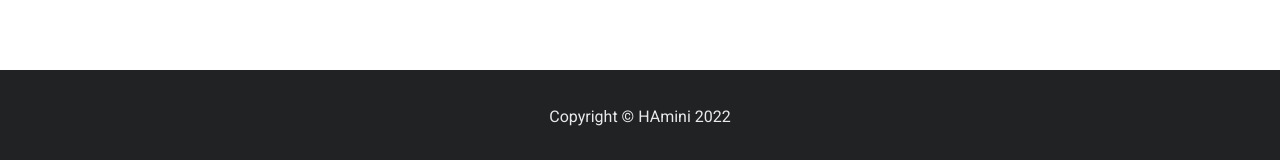
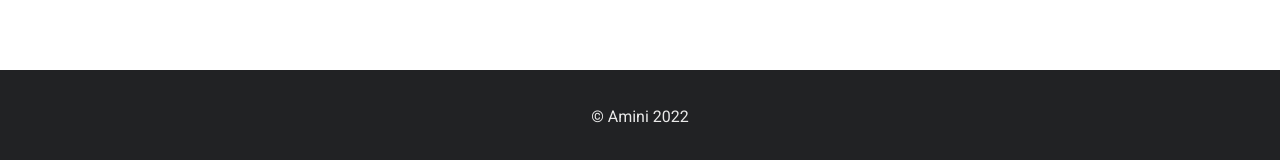
Before and after one commit to AEmin321/custom-landing-page, a plain HTML site: page index.html in a window 1280 px wide. Shown: the part 1595-1755 px from the top of the page. Drawn offline with Linux system fonts and the light colour scheme.

Commit message:
Updated the footer

```diff
--- a/index.html
+++ b/index.html
@@ -69,7 +69,7 @@
         </div>
     </div>
 
-    <footer>Copyright © HAmini 2022</footer>
+    <footer>© Amini 2022</footer>
 
 </body>
 </html>
```
